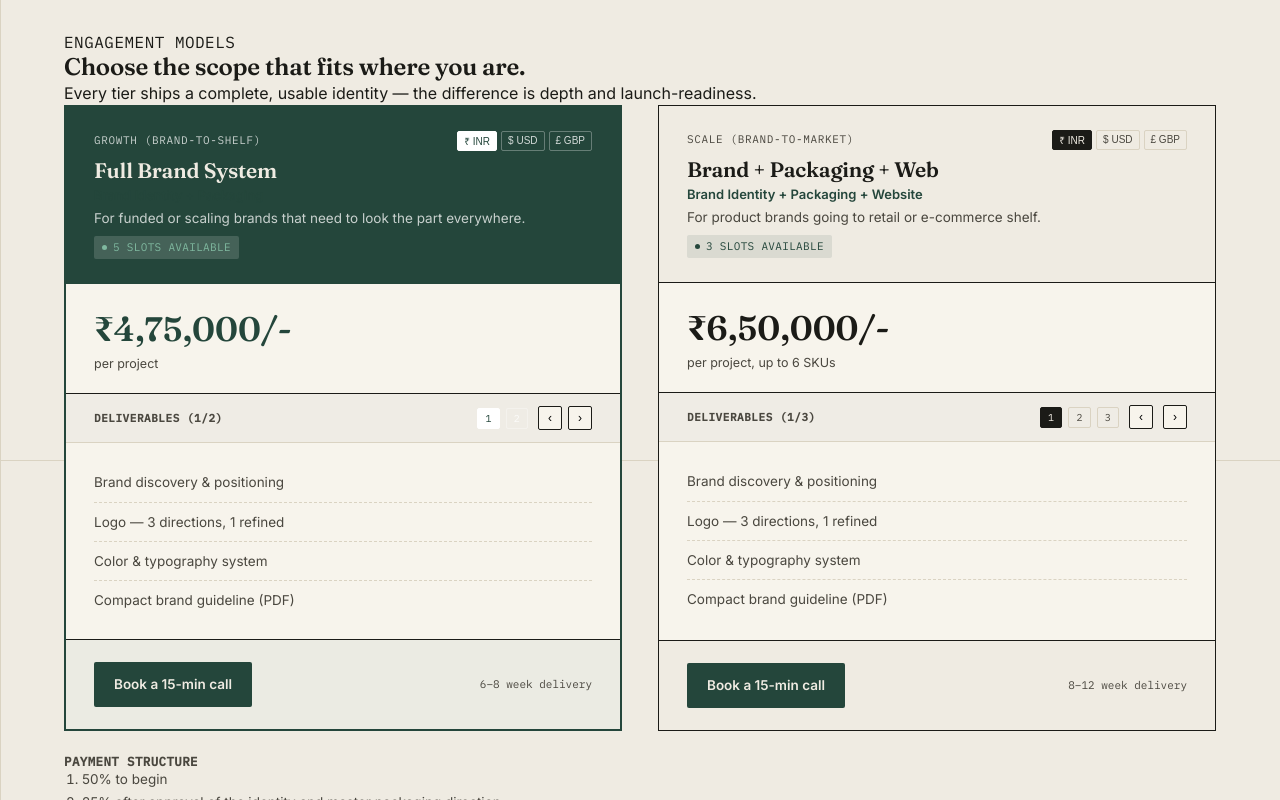
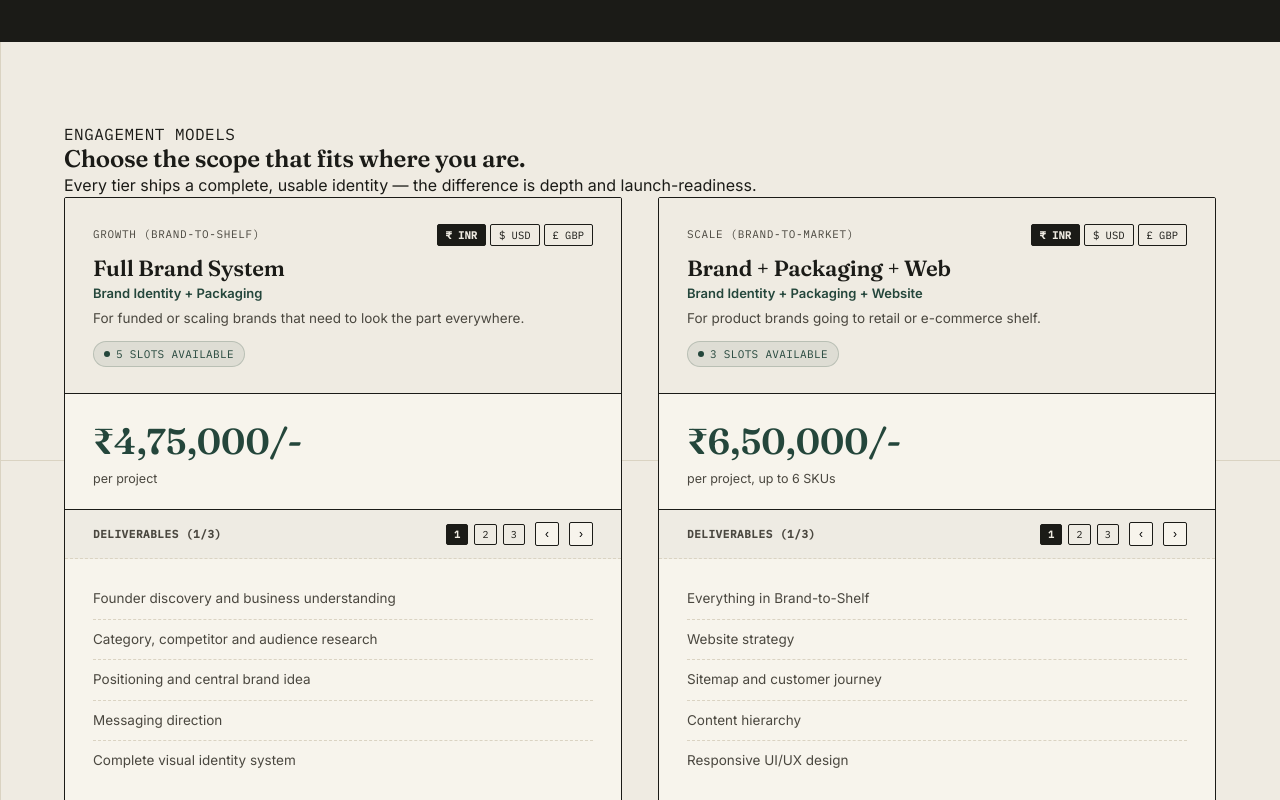
Before and after one commit to Vrundpatel153/drawingboard, a React (Vite) app in the folder react-app/: page /service/branding in a window 1280 px wide. Shown: the part 9140-9940 px from the top of the page. Built offline with nearby package versions, Linux system fonts and the light colour scheme; no server answers; a web font is replaced by a local one.

Commit message:
feat: add BrandingPage component with detailed service tiers, testimonials, and FAQ section

```diff
--- a/react-app/src/pages/BrandingPage.jsx
+++ b/react-app/src/pages/BrandingPage.jsx
@@ -376,46 +376,35 @@ export default function BrandingPage() {
         .bp-sp-badge { margin-top: 36px; border: 1px solid rgba(255,255,255,0.12); padding: 18px 24px; background: rgba(255,255,255,0.03); display: flex; justify-content: space-between; align-items: center; flex-wrap: wrap; gap: 16px; }
         .bp-sp-badge-left { display: flex; align-items: center; gap: 10px; font-family: 'IBM Plex Mono', monospace; font-size: 12px; color: #7FB89F; }
         .bp-sp-dot { width: 7px; height: 7px; border-radius: 50%; background: #7FB89F; animation: bp-pulse 1.6s infinite; }
-        .bp-sp-badge-stats { display: flex; gap: 32px; }
         .bp-sp-stat-item { text-align: right; }
         .bp-sp-stat-num { font-family: 'Fraunces', serif; font-size: 22px; font-weight: 600; color: #fff; display: block; line-height: 1; }
         .bp-sp-stat-lbl { font-family: 'IBM Plex Mono', monospace; font-size: 10px; color: #8B8571; }
 
-        /* Locked Pricing Styles */
-        .bp-tiers { display: grid; grid-template-columns: repeat(2, 1fr); gap: 24px; }
+        /* Unified Pricing Cards Styles */
+        .bp-tiers { display: grid; grid-template-columns: repeat(2, 1fr); gap: 28px; align-items: stretch; }
         @media (max-width: 900px) { .bp-tiers { grid-template-columns: 1fr; } }
-        .bp-tier { background: var(--card); border: 1px solid var(--ink); display: flex; flex-direction: column; overflow: hidden; }
-        .bp-tier.bp-feat { border-color: var(--pine); border-width: 2px; }
-        .bp-tier-head { background: var(--paper); border-bottom: 1px solid var(--ink); padding: 24px 28px; }
-        .bp-tier.bp-feat .bp-tier-head { background: var(--pine); color: var(--paper); border-color: var(--pine); }
-        .bp-tier.bp-feat .bp-tier-head h3 { color: var(--paper); }
-        .bp-tier.bp-feat .bp-tier-head .desc { color: rgba(255,255,255,0.75); }
+        .bp-tier { background: var(--card); border: 1.5px solid var(--ink); display: flex; flex-direction: column; overflow: hidden; height: 100%; border-radius: 2px; }
+        .bp-tier-head { background: var(--paper); border-bottom: 1.5px solid var(--ink); padding: 26px 28px; min-height: 184px; display: flex; flex-direction: column; justify-content: space-between; }
         .bp-tier-head .name { font-family: 'IBM Plex Mono', monospace; font-size: 11px; text-transform: uppercase; letter-spacing: 0.06em; color: var(--ink-soft); margin-bottom: 4px; }
-        .bp-tier.bp-feat .bp-tier-head .name { color: rgba(255,255,255,0.75); }
-        .bp-tier-head h3 { font-size: 21px; margin-bottom: 4px; }
-        .bp-tier-head .desc { font-size: 13.5px; color: var(--ink-soft); line-height: 1.4; }
-        .bp-slot-badge { display: inline-flex; align-items: center; gap: 6px; font-size: 11px; color: var(--pine); background: rgba(36,70,59,0.1); padding: 3px 8px; border-radius: 2px; margin-top: 8px; }
-        .bp-tier.bp-feat .bp-slot-badge { color: #7FB89F; background: rgba(255,255,255,0.15); }
-        .bp-slot-dot { width: 5px; height: 5px; border-radius: 50%; background: currentColor; }
-        .bp-tier-price { padding: 20px 28px; border-bottom: 1px solid var(--ink); }
-        .bp-tier-price .amt { font-family: 'Fraunces', serif; font-size: 34px; font-weight: 600; color: var(--ink); }
-        .bp-tier.bp-feat .bp-tier-price .amt { color: var(--pine); }
-        .bp-tier-price .per { font-size: 12.5px; color: var(--ink-soft); }
+        .bp-tier-head h3 { font-size: 22px; color: var(--ink); margin-bottom: 4px; }
+        .bp-tier-head .desc { font-size: 13.5px; color: var(--ink-soft); line-height: 1.45; }
+        .bp-slot-badge { display: inline-flex; align-items: center; gap: 6px; font-size: 11px; color: var(--pine); background: rgba(36,70,59,0.08); border: 1px solid rgba(36,70,59,0.2); padding: 4px 10px; border-radius: 100px; width: fit-content; }
+        .bp-slot-dot { width: 6px; height: 6px; border-radius: 50%; background: var(--pine); animation: bp-pulse 1.6s infinite; }
+        .bp-tier-price { padding: 20px 28px; border-bottom: 1.5px solid var(--ink); background: var(--card); min-height: 88px; display: flex; align-items: center; }
+        .bp-tier-price .amt { font-family: 'Fraunces', serif; font-size: 36px; font-weight: 600; color: var(--pine); }
+        .bp-tier-price .per { font-size: 12.5px; color: var(--ink-soft); margin-top: 2px; }
         .bp-currency-toggle { display: flex; gap: 4px; }
-        .bp-curr-btn { background: transparent; border: 1px solid var(--paper-line); padding: 2px 6px; font-size: 10px; cursor: pointer; color: var(--ink-soft); border-radius: 2px; }
-        .bp-curr-btn.active { background: var(--ink); color: var(--paper); border-color: var(--ink); }
-        .bp-tier.bp-feat .bp-curr-btn { border-color: rgba(255,255,255,0.3); color: rgba(255,255,255,0.8); }
-        .bp-tier.bp-feat .bp-curr-btn.active { background: #fff; color: var(--pine); border-color: #fff; }
-        .bp-deliv-bar { display: flex; justify-content: space-between; align-items: center; padding: 12px 28px; background: rgba(27,27,23,0.03); border-bottom: 1px solid var(--paper-line); }
-        .bp-tier-slide { width: 100%; flex-shrink: 0; padding: 20px 28px; }
+        .bp-curr-btn { background: transparent; border: 1px solid var(--ink); padding: 3px 8px; font-size: 10.5px; cursor: pointer; color: var(--ink); border-radius: 2px; font-family: 'IBM Plex Mono', monospace; transition: all 0.15s; }
+        .bp-curr-btn.active { background: var(--ink); color: var(--paper); border-color: var(--ink); font-weight: 600; }
+        .bp-deliv-bar { display: flex; justify-content: space-between; align-items: center; padding: 12px 28px; background: rgba(27,27,23,0.04); border-bottom: 1px dashed var(--paper-line); }
+        .bp-tier-slide { width: 100%; flex-shrink: 0; padding: 20px 28px; min-height: 240px; display: flex; flex-direction: column; justify-content: flex-start; }
         .bp-tier-list { list-style: none; }
-        .bp-tier-list li { padding: 9px 0; border-bottom: 1px dashed var(--paper-line); font-size: 13.5px; color: var(--ink-soft); }
+        .bp-tier-list li { padding: 10px 0; border-bottom: 1px dashed var(--paper-line); font-size: 13.5px; color: var(--ink-soft); line-height: 1.45; }
         .bp-tier-list li:last-child { border-bottom: none; }
-        .bp-tier-foot { padding: 22px 28px; border-top: 1px solid var(--ink); background: var(--paper); display: flex; align-items: center; justify-content: space-between; gap: 12px; flex-wrap: wrap; }
-        .bp-tier.bp-feat .bp-tier-foot { background: rgba(36,70,59,0.05); }
-        .bp-tier-btn { background: var(--pine); color: var(--paper); padding: 12px 20px; font-size: 13.5px; font-weight: 600; border-radius: var(--radius); text-decoration: none; transition: background 0.15s; }
+        .bp-tier-foot { padding: 22px 28px; border-top: 1.5px solid var(--ink); background: var(--paper); display: flex; align-items: center; justify-content: space-between; gap: 12px; flex-wrap: wrap; margin-top: auto; }
+        .bp-tier-btn { background: var(--pine); color: var(--paper); padding: 13px 22px; font-size: 14px; font-weight: 600; border-radius: var(--radius); text-decoration: none; transition: background 0.15s; display: inline-flex; align-items: center; }
         .bp-tier-btn:hover { background: var(--pine-deep); }
-        .bp-tier-time { font-family: 'IBM Plex Mono', monospace; font-size: 11px; color: var(--ink-soft); }
+        .bp-tier-time { font-family: 'IBM Plex Mono', monospace; font-size: 11.5px; color: var(--ink-soft); }
 
         /* Locked Logos Marquee Styles */
         .bp-logo-marquee-section { background: var(--ink); color: var(--paper); padding: 48px 0; overflow: hidden; }
@@ -1040,7 +1029,7 @@ export default function BrandingPage() {
           </div>
         </section>
 
-        {/* ── 12. LOCKED PRICING SECTION (NO CHANGE) ───────────────────── */}
+        {/* ── 12. HARMONIZED PRICING SECTION ───────────────────────────── */}
         <section id="pricing">
           <div className="wrap">
             <div className="bp-section-head">
@@ -1053,9 +1042,9 @@ export default function BrandingPage() {
 
             <div className="bp-tiers">
               {/* Growth — Card 1 */}
-              <div className="bp-tier bp-feat">
+              <div className="bp-tier">
                 <div className="bp-tier-head">
-                  <div style={{ display: 'flex', justifyContent: 'space-between', alignItems: 'center', marginBottom: '8px', flexWrap: 'wrap', gap: '8px' }}>
+                  <div style={{ display: 'flex', justifyContent: 'space-between', alignItems: 'center', marginBottom: '10px', flexWrap: 'wrap', gap: '8px' }}>
                     <div className="name mono" style={{ margin: 0 }}>GROWTH (BRAND-TO-SHELF)</div>
                     <div className="bp-currency-toggle mono" style={{ margin: 0 }}>
                       <button
@@ -1085,9 +1074,9 @@ export default function BrandingPage() {
                     </div>
                   </div>
                   <h3>Full Brand System</h3>
-                  <div style={{ fontSize: '13px', fontWeight: 600, color: 'var(--pine)', marginBottom: '4px' }}>Brand Identity + Packaging</div>
+                  <div style={{ fontSize: '13px', fontWeight: 600, color: 'var(--pine)', marginBottom: '6px' }}>Brand Identity + Packaging</div>
                   <p className="desc" style={{ margin: 0 }}>For funded or scaling brands that need to look the part everywhere.</p>
-                  <div className="bp-slot-badge mono">
+                  <div className="bp-slot-badge mono" style={{ marginTop: '12px' }}>
                     <span className="bp-slot-dot"></span>
                     <span>5 SLOTS AVAILABLE</span>
                   </div>
@@ -1102,7 +1091,7 @@ export default function BrandingPage() {
 
                 <div className="bp-deliv-bar">
                   <span className="mono" style={{ fontSize: '11px', fontWeight: 'bold', color: 'var(--ink-soft)', letterSpacing: '0.05em' }}>
-                    DELIVERABLES ({growthSlide + 1}/2)
+                    DELIVERABLES ({growthSlide + 1}/3)
                   </span>
                   <div style={{ display: 'flex', alignItems: 'center', gap: '6px' }}>
                     <button
@@ -1123,7 +1112,15 @@ export default function BrandingPage() {
                     </button>
                     <button
                       type="button"
-                      onClick={() => setGrowthSlide((prev) => (prev > 0 ? prev - 1 : 1))}
+                      onClick={() => setGrowthSlide(2)}
+                      className={`bp-curr-btn mono ${growthSlide === 2 ? 'active' : ''}`}
+                      style={{ fontSize: '10px', padding: '3px 7px' }}
+                    >
+                      3
+                    </button>
+                    <button
+                      type="button"
+                      onClick={() => setGrowthSlide((prev) => (prev > 0 ? prev - 1 : 2))}
                       style={{ background: 'var(--card)', border: '1px solid var(--ink)', borderRadius: '2px', width: '24px', height: '24px', display: 'flex', alignItems: 'center', justifyContent: 'center', cursor: 'pointer', fontSize: '12px', marginLeft: '4px', lineHeight: 1 }}
                       title="Previous slide"
                     >
@@ -1131,8 +1128,8 @@ export default function BrandingPage() {
                     </button>
                     <button
                       type="button"
-                      onClick={() => setGrowthSlide((prev) => (prev < 1 ? prev + 1 : 0))}
-                      style={{ background: 'var(--card)', border: '1px solid var(--ink)', borderRadius: '2px', width: '24px', height: '24px', display: 'flex', alignItems: 'center', justifyContent: 'center', cursor: 'pointer', fontSize: '12px', lineHeight: 1 }}
+                      onClick={() => setGrowthSlide((prev) => (prev < 2 ? prev + 1 : 0))}
+                      style={{ background: 'var(--card)', border: '1px solid var(--ink)', borderRadius: '2px', width: '24px', height: '24px', display: 'flex', alignItems: 'center', justifyContent: 'center', cursor: 'pointer', fontSize: '12px', marginLeft: '4px', lineHeight: 1 }}
                       title="Next slide"
                     >
                       ›
@@ -1144,18 +1141,29 @@ export default function BrandingPage() {
                   <div style={{ display: 'flex', transform: `translateX(-${growthSlide * 100}%)`, transition: 'transform 0.35s cubic-bezier(0.4, 0, 0.2, 1)', width: '100%' }}>
                     <div className="bp-tier-slide">
                       <ul className="bp-tier-list" style={{ padding: 0, margin: 0 }}>
-                        <li>Brand discovery &amp; positioning</li>
-                        <li>Logo — 3 directions, 1 refined</li>
-                        <li>Color &amp; typography system</li>
-                        <li>Compact brand guideline (PDF)</li>
+                        <li>Founder discovery and business understanding</li>
+                        <li>Category, competitor and audience research</li>
+                        <li>Positioning and central brand idea</li>
+                        <li>Messaging direction</li>
+                        <li>Complete visual identity system</li>
                       </ul>
                     </div>
                     <div className="bp-tier-slide">
                       <ul className="bp-tier-list" style={{ padding: 0, margin: 0 }}>
-                        <li>Messaging pillars &amp; voice guide</li>
-                        <li>Full guideline (PDF + web-based)</li>
-                        <li>Stationery suite (cards, deck, letterhead)</li>
-                        <li>Website header &amp; banner kit</li>
+                        <li>Typography, colour and visual language</li>
+                        <li>Brand guidelines</li>
+                        <li>One master packaging direction</li>
+                        <li>Front, back and side-panel hierarchy</li>
+                        <li>SKU architecture and variant logic</li>
+                      </ul>
+                    </div>
+                    <div className="bp-tier-slide">
+                      <ul className="bp-tier-list" style={{ padding: 0, margin: 0 }}>
+                        <li>Up to five straightforward SKU adaptations</li>
+                        <li>Packaging presentation mockups</li>
+                        <li>Print-ready artwork on approved dielines</li>
+                        <li>Editable brand and packaging source files</li>
+                        <li>Final handover</li>
                       </ul>
                     </div>
                   </div>
@@ -1170,7 +1178,7 @@ export default function BrandingPage() {
               {/* Scale — Card 2 */}
               <div className="bp-tier">
                 <div className="bp-tier-head">
-                  <div style={{ display: 'flex', justifyContent: 'space-between', alignItems: 'center', marginBottom: '8px', flexWrap: 'wrap', gap: '8px' }}>
+                  <div style={{ display: 'flex', justifyContent: 'space-between', alignItems: 'center', marginBottom: '10px', flexWrap: 'wrap', gap: '8px' }}>
                     <div className="name mono" style={{ margin: 0 }}>SCALE (BRAND-TO-MARKET)</div>
                     <div className="bp-currency-toggle mono" style={{ margin: 0 }}>
                       <button
@@ -1200,9 +1208,9 @@ export default function BrandingPage() {
                     </div>
                   </div>
                   <h3>Brand + Packaging + Web</h3>
-                  <div style={{ fontSize: '13px', fontWeight: 600, color: 'var(--pine)', marginBottom: '4px' }}>Brand Identity + Packaging + Website</div>
+                  <div style={{ fontSize: '13px', fontWeight: 600, color: 'var(--pine)', marginBottom: '6px' }}>Brand Identity + Packaging + Website</div>
                   <p className="desc" style={{ margin: 0 }}>For product brands going to retail or e-commerce shelf.</p>
-                  <div className="bp-slot-badge mono">
+                  <div className="bp-slot-badge mono" style={{ marginTop: '12px' }}>
                     <span className="bp-slot-dot"></span>
                     <span>3 SLOTS AVAILABLE</span>
                   </div>
@@ -1266,25 +1274,26 @@ export default function BrandingPage() {
                   <div style={{ display: 'flex', transform: `translateX(-${scaleSlide * 100}%)`, transition: 'transform 0.35s cubic-bezier(0.4, 0, 0.2, 1)', width: '100%' }}>
                     <div className="bp-tier-slide">
                       <ul className="bp-tier-list" style={{ padding: 0, margin: 0 }}>
-                        <li>Brand discovery &amp; positioning</li>
-                        <li>Logo — 3 directions, 1 refined</li>
-                        <li>Color &amp; typography system</li>
-                        <li>Compact brand guideline (PDF)</li>
+                        <li>Everything in Brand-to-Shelf</li>
+                        <li>Website strategy</li>
+                        <li>Sitemap and customer journey</li>
+                        <li>Content hierarchy</li>
+                        <li>Responsive UI/UX design</li>
                       </ul>
                     </div>
                     <div className="bp-tier-slide">
                       <ul className="bp-tier-list" style={{ padding: 0, margin: 0 }}>
-                        <li>Messaging pillars &amp; voice guide</li>
-                        <li>Full guideline (PDF + web-based)</li>
-                        <li>Stationery suite (cards, deck, letterhead)</li>
-                        <li>Website header &amp; banner kit</li>
+                        <li>Core page-template system</li>
+                        <li>Website development</li>
+                        <li>Enquiry or e-commerce flow</li>
+                        <li>Responsive testing</li>
+                        <li>Basic launch support</li>
                       </ul>
                     </div>
                     <div className="bp-tier-slide">
                       <ul className="bp-tier-list" style={{ padding: 0, margin: 0 }}>
-                        <li>Packaging design, up to 6 SKUs</li>
-                        <li>Social &amp; digital launch assets</li>
-                        <li>Website strategy &amp; React/Framer build</li>
+                        <li>Website handover</li>
+                        <li>30-day technical defect-support window</li>
                       </ul>
                     </div>
                   </div>
```
